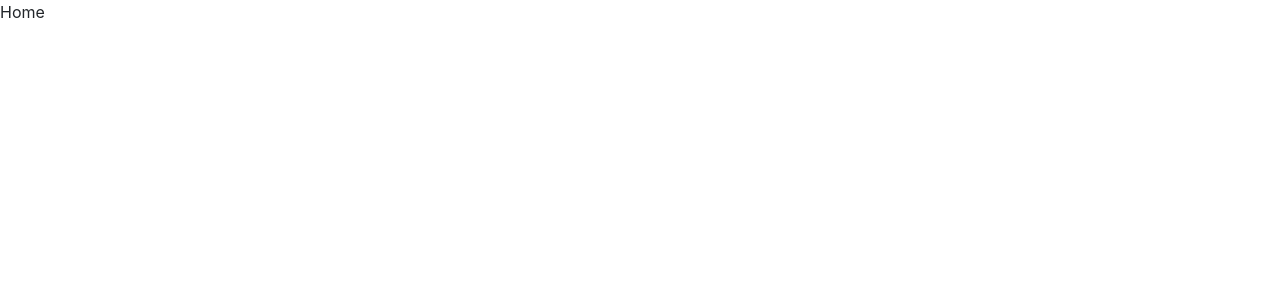
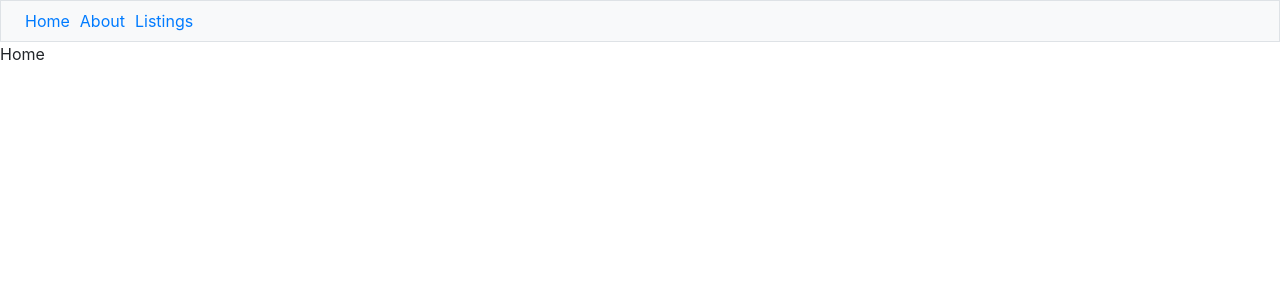
Before and after one commit to Shilcof/osiris-frontend, a React (Create React App) app: page / in a window 1280 px wide. Shown: the top 300 px of the page. Built offline with nearby package versions, Linux system fonts and the light colour scheme.

Commit message:
adds base NavBar

```diff
--- a/src/App.js
+++ b/src/App.js
@@ -2,7 +2,7 @@ import {
   BrowserRouter as Router,
   Route
 } from 'react-router-dom';
-// import NavBar from '../components/NavBar';
+import NavBar from './components/NavBar';
 
 function App() {
   return (
@@ -11,7 +11,7 @@ function App() {
       </header> */}
       <Router>
         <div>
-          {/* <NavBar /> */}
+          <NavBar />
           <Route exact path="/" render={() => <div>Home</div>} />
           {/* <Route path='/movies' render={routerProps => <MoviesPage {...routerProps} movies={this.state.movies}/>} /> */}
         </div>
--- /dev/null
+++ b/src/components/NavBar.js
@@ -0,0 +1,29 @@
+import React from 'react';
+import { NavLink } from 'react-router-dom';
+
+const NavBar = () => {
+  return (
+    <div className="navbar navbar-expand-lg navbar-light bg-light px-4 border">
+      <NavLink
+        style={{ marginRight: '10px' }}
+        to="/"
+      >
+        Home
+      </NavLink>
+      <NavLink
+        style={{ marginRight: '10px' }}
+        to="/about"
+      >
+        About
+      </NavLink>
+      <NavLink
+        style={{ marginRight: '10px' }}
+        to="/listings"
+      >
+        Listings
+      </NavLink>
+    </div>
+  );
+}
+
+export default NavBar;
```
